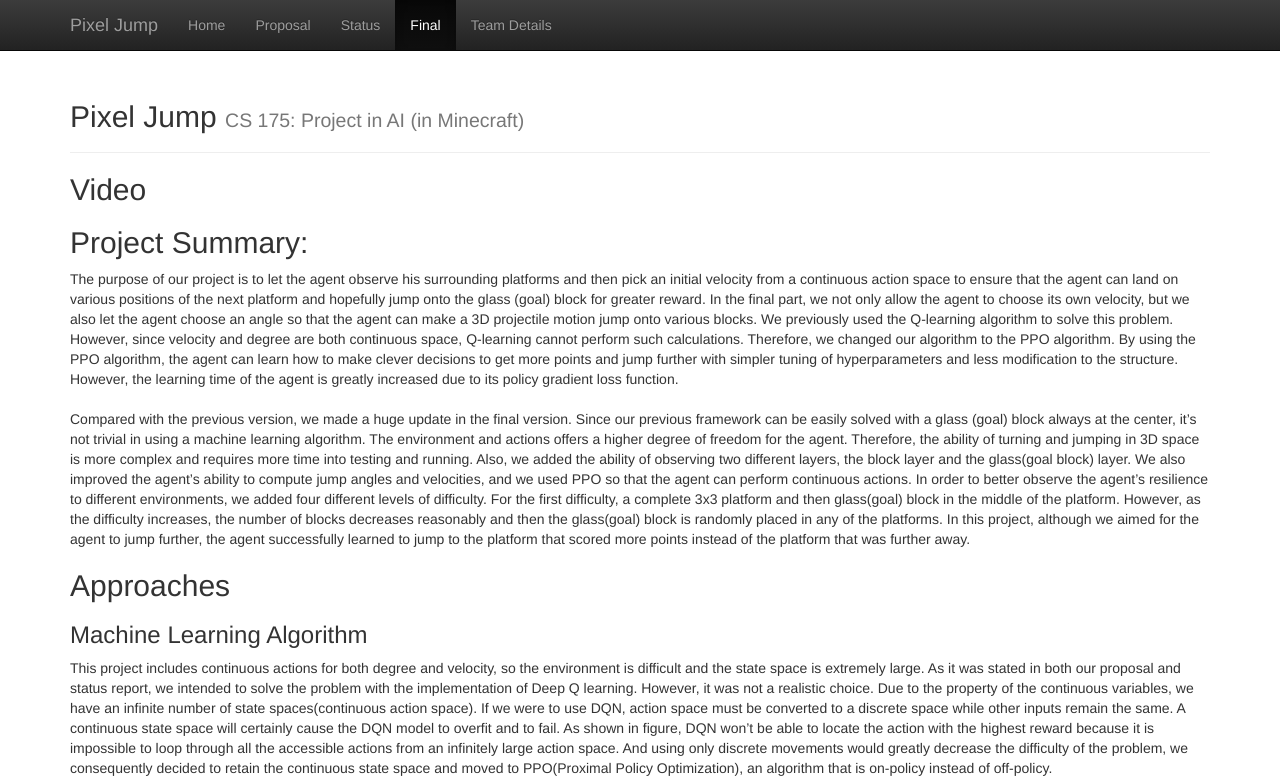
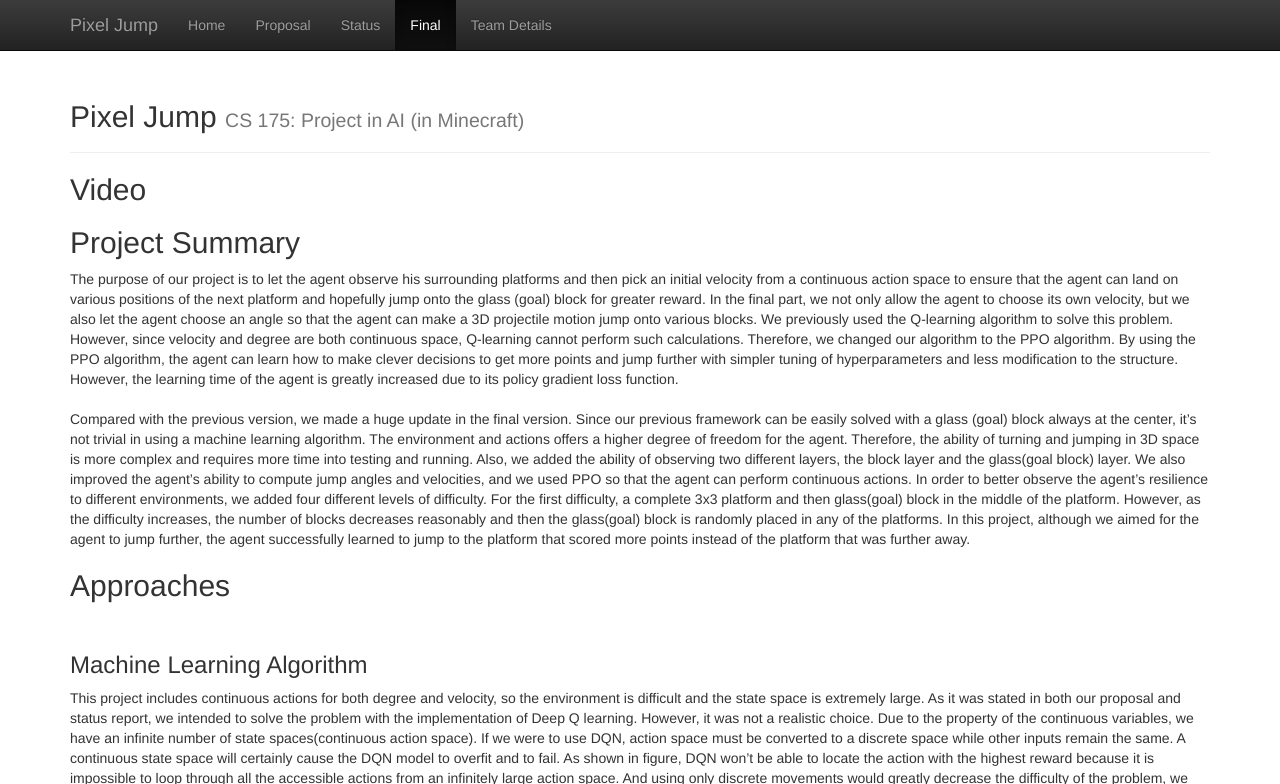
Before and after one commit to bikaylee/Jump-Jump, a Jekyll site: the page built from docs/final.md, in a window 1280 px wide and 900 px high, cut to the strip 0-784 px from the top of the window. Built offline with Jekyll 4.4.1, drawn with Linux system fonts in a browser that asks for light colours; our own code applies the rules of GitHub Pages for plain Markdown files; formulas are drawn with MathJax 3.

Commit message:
Update final.md

```diff
--- a/docs/final.md
+++ b/docs/final.md
@@ -1,12 +1,12 @@
 ## Video
 
-## Project Summary:
+## Project Summary
 The purpose of our project is to let the agent observe his surrounding platforms and then pick an initial velocity from a continuous action space to ensure that the agent can land on various positions of the next platform and hopefully jump onto the glass (goal) block for greater reward. In the final part, we not only allow the agent to choose its own velocity, but we also let the agent choose an angle so that the agent can make a 3D projectile motion jump onto various blocks. We previously used the Q-learning algorithm to solve this problem. However, since velocity and degree are both continuous space, Q-learning cannot perform such calculations. Therefore, we changed our algorithm to the PPO algorithm. By using the PPO algorithm, the agent can learn how to make clever decisions to get more points and jump further with simpler tuning of hyperparameters and less modification to the structure. However, the learning time of the agent is greatly increased due to its policy gradient loss function. <br><br>
 Compared with the previous version, we made a huge update in the final version. Since our previous framework can be easily solved with a glass (goal) block always at the center, it’s not trivial in using a machine learning algorithm. The environment and actions offers a higher degree of freedom for the agent. Therefore, the ability of turning and jumping in 3D space is more complex and requires more time into testing and running. Also, we added the ability of observing two different layers, the block layer and the glass(goal block) layer. We also improved the agent's ability to compute jump angles and velocities, and we used PPO so that the agent can perform continuous actions. In order to better observe the agent's resilience to different environments, we added four different levels of difficulty. For the first difficulty, a complete 3x3 platform and then glass(goal) block in the middle of the platform. However, as the difficulty increases, the number of blocks decreases reasonably and then the glass(goal) block is randomly placed in any of the platforms. In this project, although we aimed for the agent to jump further, the agent successfully learned to jump to the platform that scored more points instead of the platform that was further away.
 
 
 ## Approaches
-
+<br>
 ### Machine Learning Algorithm
 This project includes continuous actions for both degree and velocity, so the environment is difficult and the state space is extremely large. As it was stated in both  our proposal and status report, we intended to solve the problem with the implementation of Deep Q learning. However, it was not a realistic choice. Due to the property of the continuous variables, we have an infinite number of state spaces(continuous action space). If we were to use DQN, action space must be converted to a discrete space while other inputs remain the same. A continuous state space will certainly cause the DQN model to overfit and to fail. As shown in figure, DQN won’t be able to locate the action with the highest reward because it is impossible to loop through all the accessible actions from an infinitely large action space. And using only discrete movements would greatly decrease the difficulty of the problem, we consequently decided to retain the continuous state space and moved to PPO(Proximal Policy Optimization), an algorithm that is on-policy instead of off-policy.
 <br><br>
@@ -29,7 +29,7 @@
 #### RLlib and PPO
 
 <br>
-<img src="image/RLlib.png" width=300> Figure 2. RLlib Structure<br>
+<img src="image/RLlib.png" width=600> Figure 2. RLlib Structure<br>
 
 <br>
 With RLlib, the OpenAI Gym is used for our project application because our project is single agent and single policy. With gym.Env, we only needed to specify our observation space and action space (details listed below). Since this is a single agent project, the agent’s action control is based on the derivation of the policy gradient loss function. This policy uses deep neural networks for control with subtle choice of actions, so the improvement of performance is exceedingly slow and it seems to be the case in our project where the boundary velocity is chosen more frequently than others in which it causes the agent to die relatively easily. Therefore, it will create much more noise in returns and have an extremely poor learning rate that requires a large amount of time to train our model.
@@ -38,7 +38,7 @@
 Breaking down this project in particular, our overall aspect in terms of conceptual data flow consists of environment, preprocessor, and policy class (figure 3). Except for the environment, the RLlib built-in preprocessor is used and the policy class comes with the PPO trainer along with the use of PyTorch network. <br>
 
 <br>
-<img src="image/Customization.png" width=600> Figure 3. Data Flow <br>
+<img src="image/Customization.png" width=700> Figure 3. Data Flow <br>
 <br>
 
 ### Environment
```
